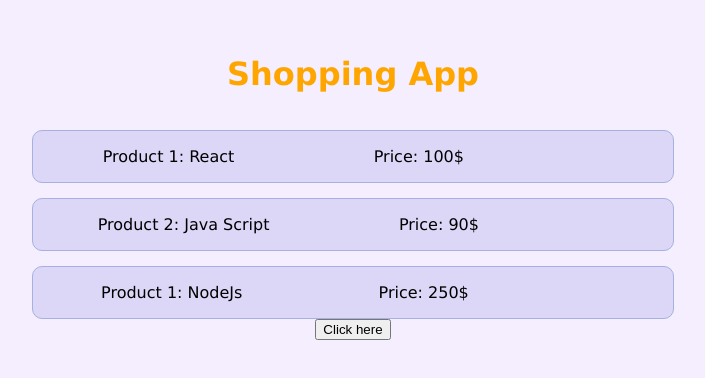
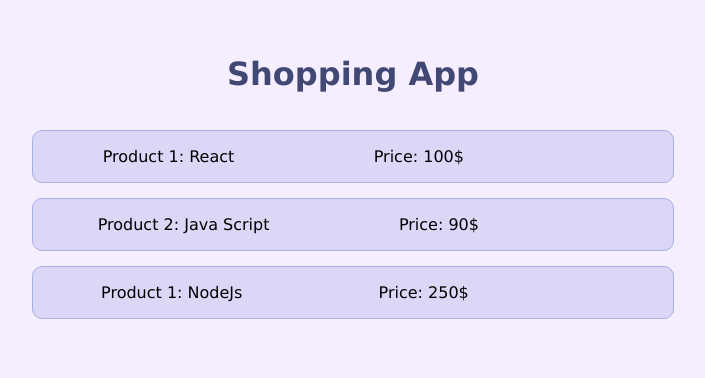
Before and after one commit to sabasaber/React-course, a React (Create React App) app: page / in a window 1280 px wide. Shown: the part 126-504 px from the top of the page, without its empty margins (287-992 px from the left). Built offline with nearby package versions, Linux system fonts and the light colour scheme.

Commit message:
button deleted/h1 color changed/state deleted

```diff
--- a/src/App.js
+++ b/src/App.js
@@ -4,22 +4,11 @@
 import './app.css'
 class App extends React.Component{
 
-    state = {
-        count:0,
-    }
-
-
-    countHandler=(id)=>{
-
-       console.log(id);
-    }
-
     render(){
         return (
             <div className="container">
-              <h1 style={{ color: 'orange' }}>Shopping App</h1>
+              <h1 style={{ color: '#424874' }}>Shopping App</h1>
               <ProductList/>
-              <button onClick={()=>this.countHandler(2)} className="product">Click here</button>
             </div>
 
         );
```
